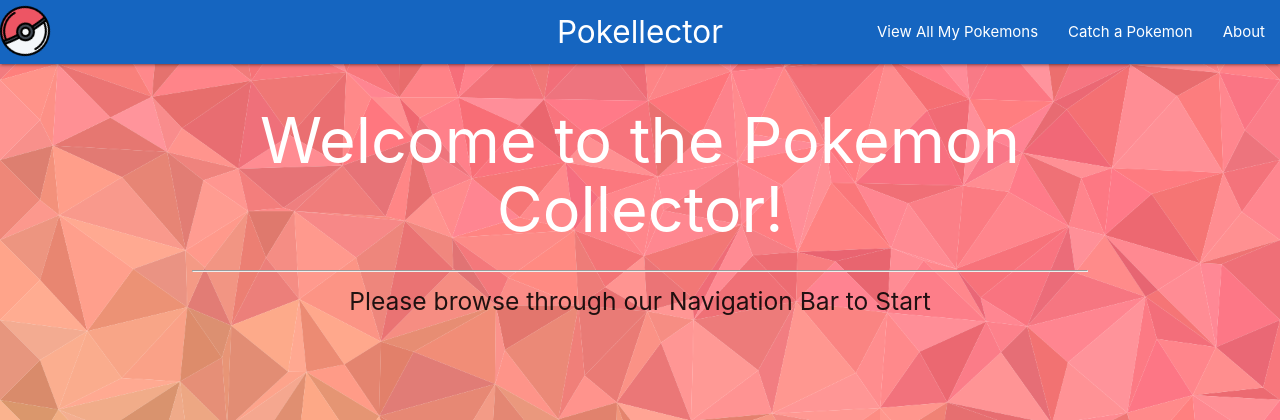
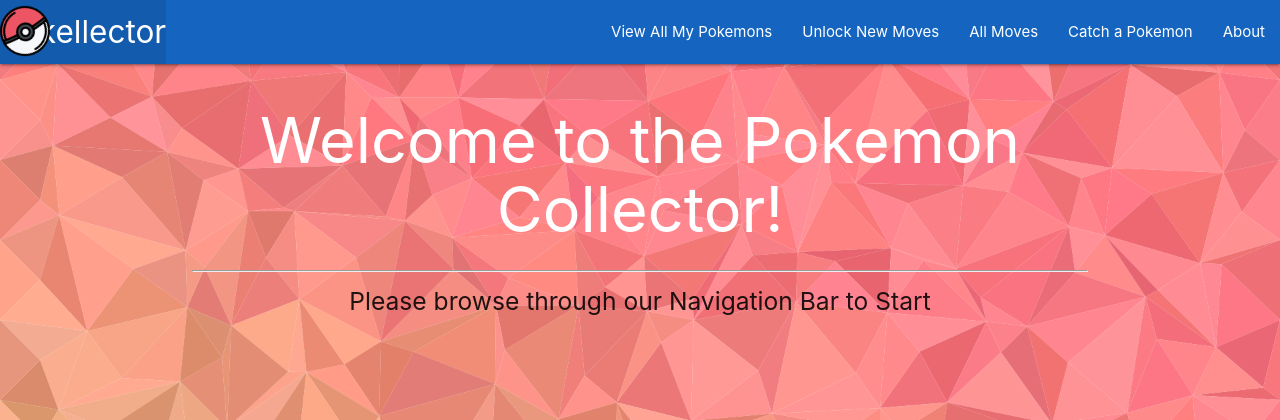
Before and after one commit to liloby/Pokellector, a Django app: page / in a window 1280 px wide. Shown: the top 420 px of the page. Run offline with Django 4.2, Linux system fonts and the light colour scheme.

Commit message:
added moves navbar

```diff
--- a/main_app/models.py
+++ b/main_app/models.py
@@ -28,6 +28,8 @@
     level = models.IntegerField()
     description = models.TextField(max_length=250)
 
+    moves = models.ManyToManyField(Move)
+
     def __str__(self):
         return self.name
 
--- a/main_app/templates/base.html
+++ b/main_app/templates/base.html
@@ -15,10 +15,12 @@
     <nav>
       <div class="nav-wrapper blue darken-3">
         <ul>
-          <li><a href="/" class="center brand-logo">Pokellector</a></li>
+          <li><a href="/" class="left brand-logo">Pokellector</a></li>
         </ul>
         <ul class="right">
           <li><a href="{% url 'index' %}">View All My Pokemons</a></li>
+          <li><a href="{% url 'moves_create' %}">Unlock New Moves</a></li>
+          <li><a href="{% url 'moves_index' %}">All Moves</a></li>
           <li><a href="{% url 'pokemons_create' %}">Catch a Pokemon</a></li>
           <li><a href="{% url 'about' %}">About</a></li>
         </ul>
--- /dev/null
+++ b/main_app/templates/main_app/move_list.html
@@ -0,0 +1,6 @@
+{% extends 'base.html' %}
+
+{% block content %}
+<h1 class="center">All Availble Moves</h1>
+
+{% endblock %}
--- a/main_app/views.py
+++ b/main_app/views.py
@@ -39,7 +39,7 @@
 class PokemonCreate(CreateView):
     pokemon = Pokemon.objects.all().count()
     model = Pokemon
-    fields = '__all__'
+    fields = ['name', 'type', 'level', 'description']
     success_url = '/pokemons/'
 
 class PokemonUpdate(UpdateView):
```
Also changed, not shown: main_app/templates/main_app/move_form.html (added, +19 -0 lines), main_app/migrations/0003_move_alter_interaction_options.py (added), main_app/migrations/0004_pokemon_moves.py (added).
